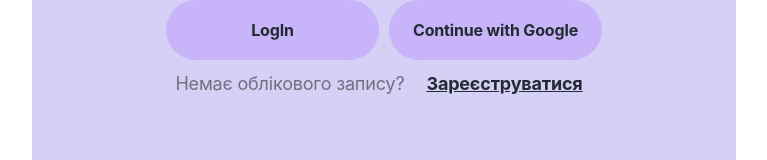
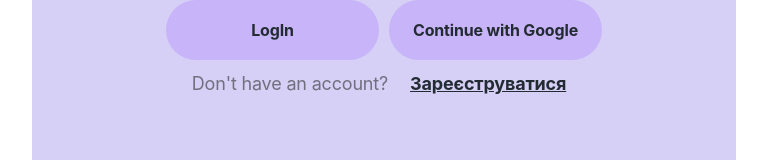
Before and after one commit to PetroMazuryk/water-control-frontend, a React (Vite) app: page /water-control-frontend/login in a window 1280 px wide. Shown: the part 468-628 px from the top of the page, without its empty margins (256-1023 px from the left). Built offline with nearby package versions, Linux system fonts and the light colour scheme; no server answers.

Commit message:
add a language for footer text

```diff
--- a/src/locales/de/translation.json
+++ b/src/locales/de/translation.json
@@ -11,6 +11,8 @@
   "password": "Passwort",
   "placeholderPassword": "Geben Sie Ihr Passwort ein",
   "googleBtn": "Weiter mit Google",
+
+  "footerText": "Sie haben noch kein Konto?",
 
   "userCountText": "Unsere <span class=\"{{userCountTextColor}}\">{{count}} glücklichen</span><br/> Kunden",
   "habitDrive": "Gewohnheitsantrieb",
--- a/src/locales/en/translation.json
+++ b/src/locales/en/translation.json
@@ -11,6 +11,8 @@
   "password": "Password",
   "placeholderPassword": "Enter your password",
   "googleBtn": "Continue with Google",
+
+  "footerText": "Don't have an account?",
 
   "userCountText": "Our <span class=\"{{userCountTextColor}}\">{{count}} happy</span><br/> customers",
   "habitDrive": "Habit drive",
--- a/src/locales/uk/translation.json
+++ b/src/locales/uk/translation.json
@@ -11,6 +11,8 @@
   "password": "Пароль",
   "placeholderPassword": "Введіть свій пароль",
   "googleBtn": "Продовжити з Google",
+
+  "footerText": "Немає облікового запису?",
 
   "userCountText": "Наші <span class=\"{{userCountTextColor}}\">{{count}} щасливі</span><br/> клієнти",
   "habitDrive": "Вироблення звички",
--- a/src/pages/LoginPage/LoginPage.jsx
+++ b/src/pages/LoginPage/LoginPage.jsx
@@ -2,17 +2,20 @@ import AdvantagesSection from '../../components/AdvantagesSection/AdvantagesSect
 import FormWrapper from '../../components/FormWrapper/FormWrapper';
 import FormLogin from '../../components/FormLogin/FormLogin';
 import FormFooter from '../../components/FormFooter/FormFooter';
+import { useTranslation } from 'react-i18next';
 
 import css from '../RegisterPage/RegisterPage.module.css';
 
 const LoginPage = () => {
+  const { t } = useTranslation();
+
   return (
     <div className={css.registerPage}>
       <FormWrapper>
         <FormLogin />
         <FormFooter
           link="/register"
-          text="Немає облікового запису?"
+          text={t('footerText')}
           linkName="Зареєструватися"
         />
       </FormWrapper>
```
